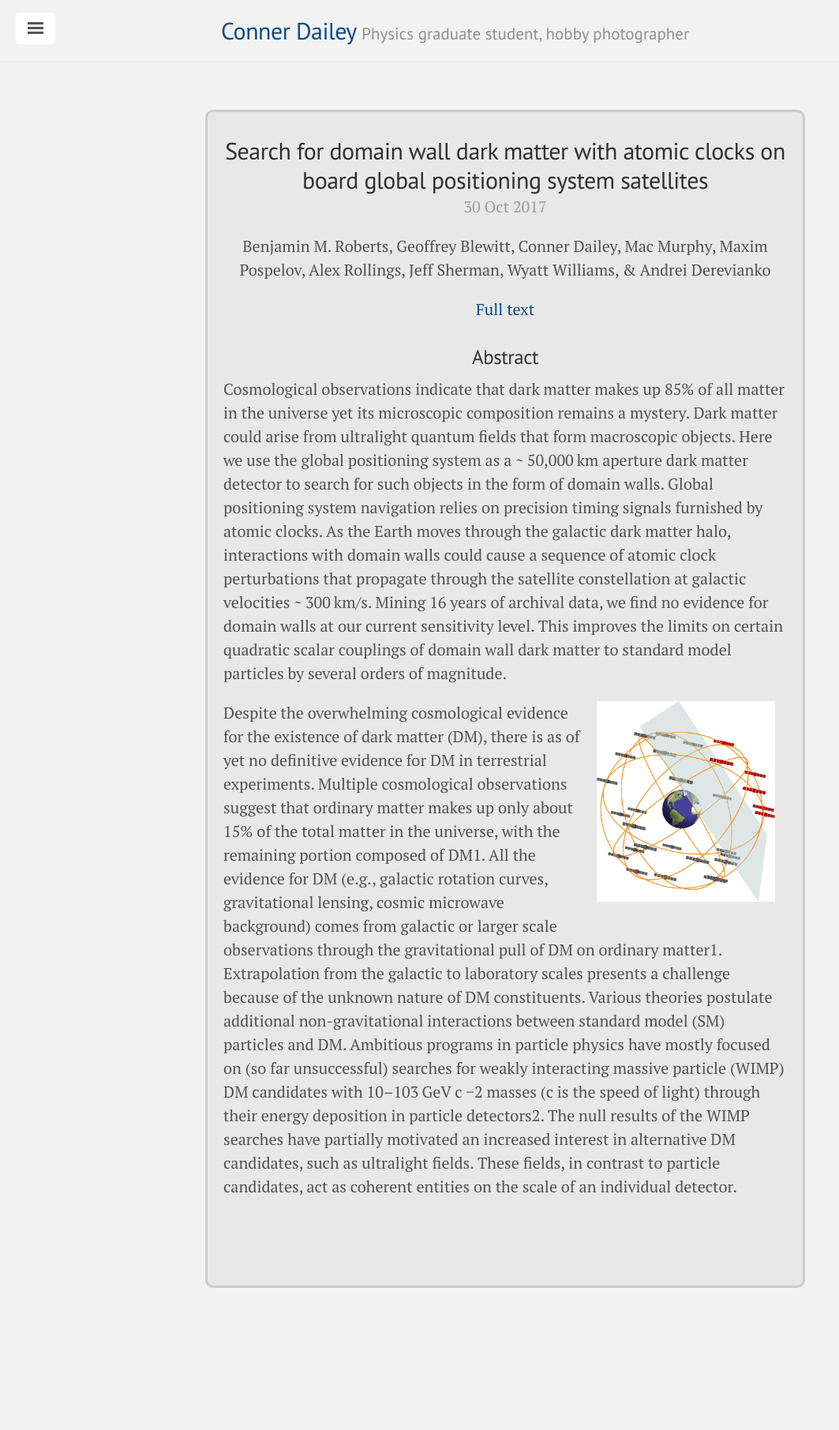
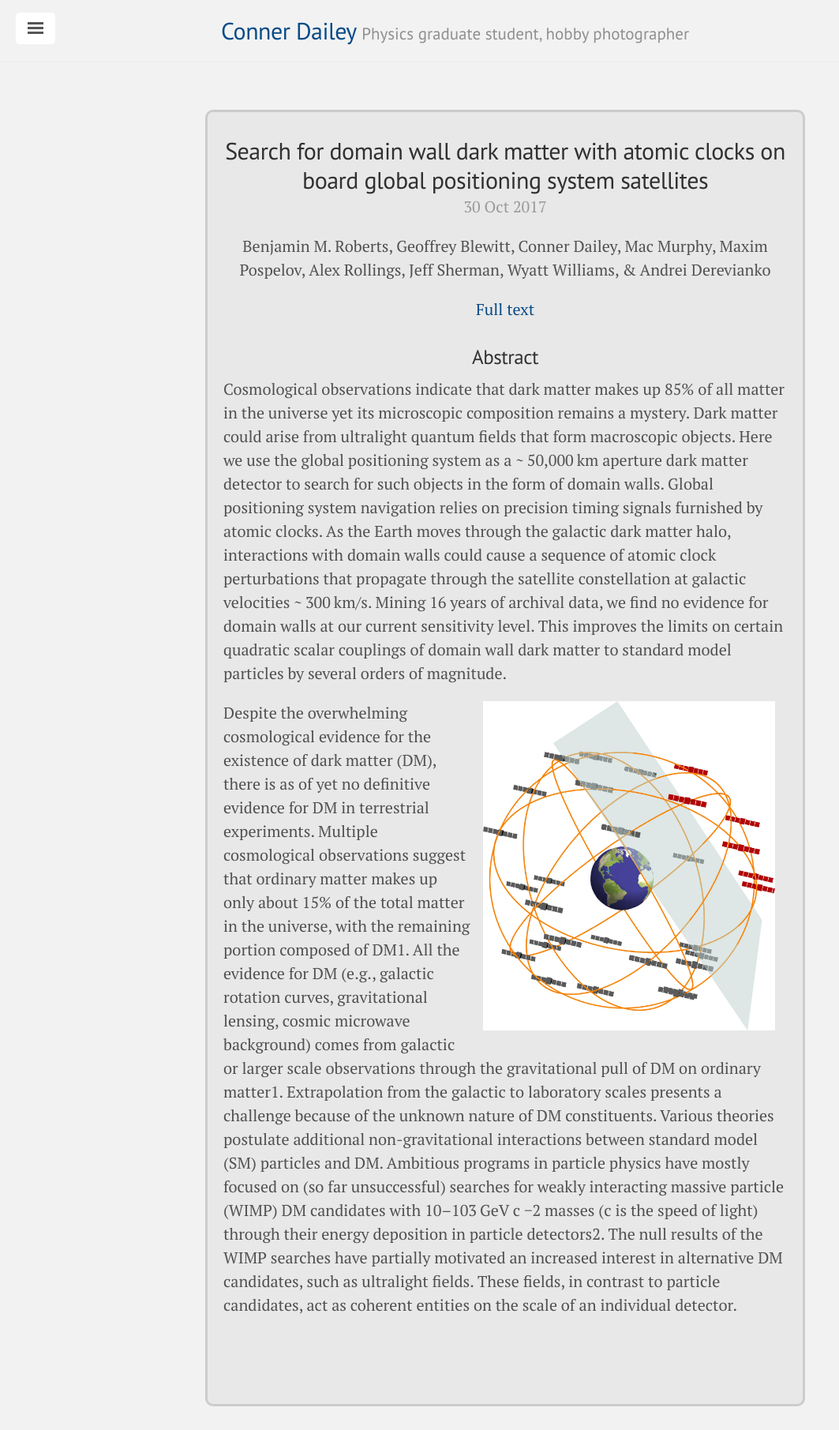
Before and after one commit to TakeTwiceDailey/TakeTwiceDailey.github.io, a Jekyll site: the page built from _research/2017-10-30-Nat-Comm.md, in a window 1280 px wide. Shown: the whole page at 79% size, without its empty margins (0-1063 px from the left). Built offline with Jekyll 4.4.1, drawn with Linux system fonts in a browser that asks for light colours; nearby versions of some CDN libraries; before the commit the page ends 1661 px from its top, so only the background shows below that.

Commit message:
changes to research post

```diff
--- a/_research/2017-10-30-Nat-Comm.md
+++ b/_research/2017-10-30-Nat-Comm.md
@@ -7,6 +7,6 @@ authors: Benjamin M. Roberts, Geoffrey Blewitt, Conner Dailey, Mac Murphy, Maxim
 link: https://www.nature.com/articles/s41467-017-01440-4
 ---
 
-<p><img src="/research_figures/GPS.jpg" style="padding:0 15px;width:20vw; float: right"/></p>
+<p><img src="/research_figures/GPS.jpg" style="padding:0 15px;width:20rem;border-radius:5px;float: right"/></p>
 
 Despite the overwhelming cosmological evidence for the existence of dark matter (DM), there is as of yet no definitive evidence for DM in terrestrial experiments. Multiple cosmological observations suggest that ordinary matter makes up only about 15% of the total matter in the universe, with the remaining portion composed of DM1. All the evidence for DM (e.g., galactic rotation curves, gravitational lensing, cosmic microwave background) comes from galactic or larger scale observations through the gravitational pull of DM on ordinary matter1. Extrapolation from the galactic to laboratory scales presents a challenge because of the unknown nature of DM constituents. Various theories postulate additional non-gravitational interactions between standard model (SM) particles and DM. Ambitious programs in particle physics have mostly focused on (so far unsuccessful) searches for weakly interacting massive particle (WIMP) DM candidates with 10–103 GeV c −2 masses (c is the speed of light) through their energy deposition in particle detectors2. The null results of the WIMP searches have partially motivated an increased interest in alternative DM candidates, such as ultralight fields. These fields, in contrast to particle candidates, act as coherent entities on the scale of an individual detector.
```
